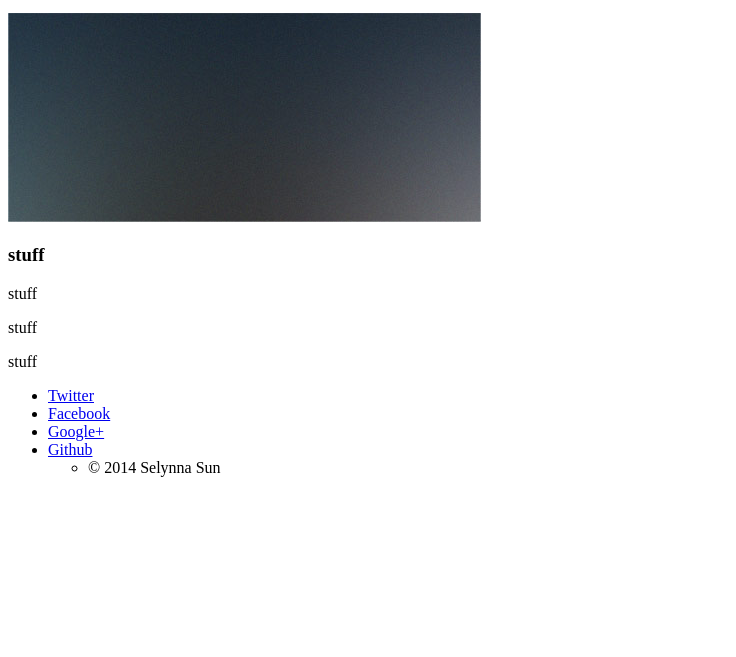
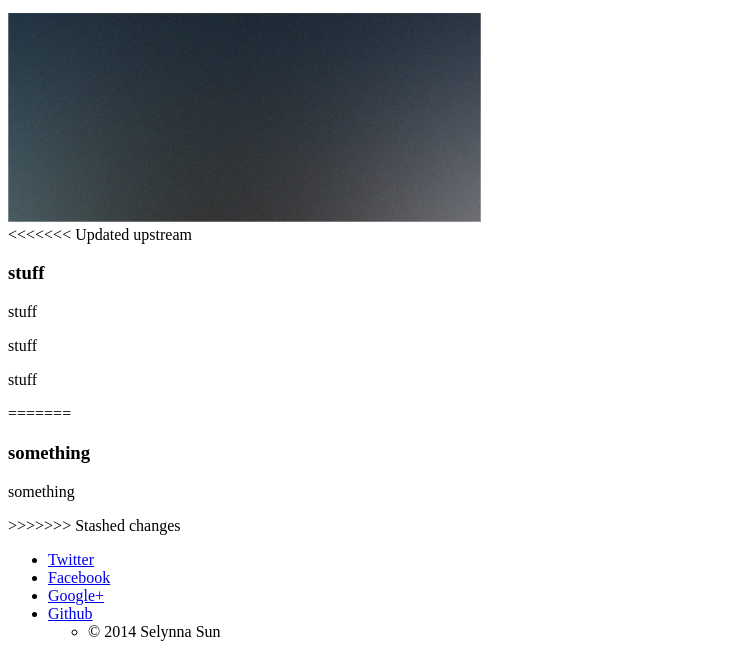
Before and after one commit to selynna/ushq2, a plain HTML site: page interview1.html in a window 1280 px wide. Shown: the part 402-1059 px from the top of the page, without its empty margins (0-736 px from the left). Before the commit the page ends 895 px from the top, so only its background shows below. Drawn offline with Linux system fonts and the light colour scheme; a script that the page names is missing.

Commit message:
second commit
fixed interview1.html

```diff
--- a/interview1.html
+++ b/interview1.html
@@ -79,11 +79,17 @@
 								<section>
 									<a href="#" class="image featured"><img src="images/pic04.jpg" alt="" /></a>
 									<header>
+<<<<<<< Updated upstream
 										<h3>stuff</h3>
 									</header>
 									<p>stuff</p>
 									<p>stuff</p>
 									<p>stuff</p>
+=======
+										<h3>something</h3>
+									</header>
+									<p>something</p>
+>>>>>>> Stashed changes
 								</section>
 							</div>
 
```
